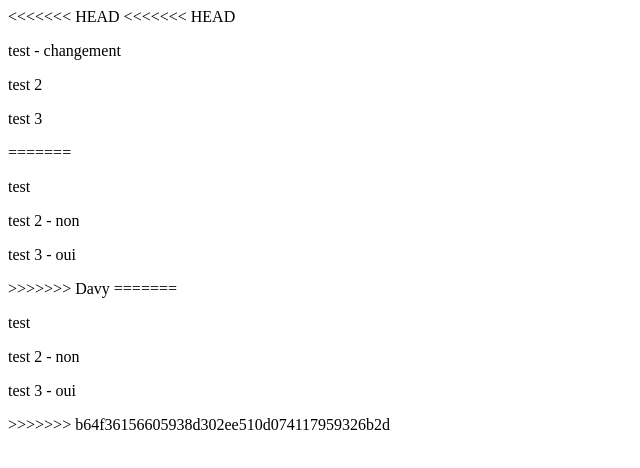
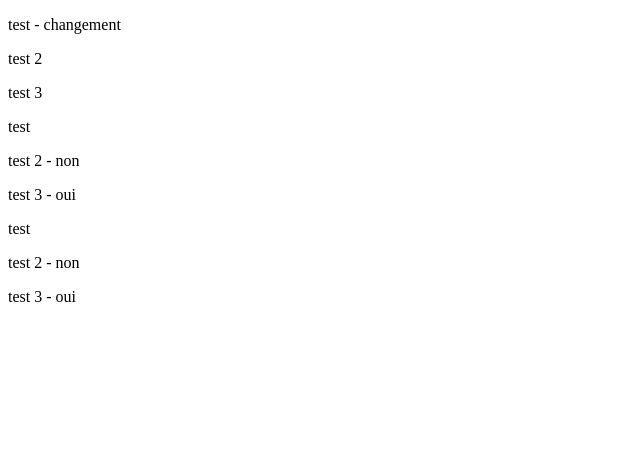
Before and after one commit to DavyFlop/atelier-git, a plain HTML site: page index.html in a window 1280 px wide. Shown: the whole page, without its empty margins (0-640 px from the left). Drawn offline with Linux system fonts and the light colour scheme.

Commit message:
Modif cecile

```diff
--- a/index.html
+++ b/index.html
@@ -6,20 +6,17 @@
     <title>Document</title>
 </head>
 <body>
-<<<<<<< HEAD
-<<<<<<< HEAD
     <p>test - changement</p>
     <p>test 2</p>
     <p>test 3</p>
-=======
+
     <p>test</p>
     <p>test 2 - non </p>
     <p>test 3 - oui</p>
->>>>>>> Davy
-=======
+
     <p>test</p>
     <p>test 2 - non </p>
     <p>test 3 - oui</p>
->>>>>>> b64f36156605938d302ee510d074117959326b2d
+
 </body>
 </html>
```
